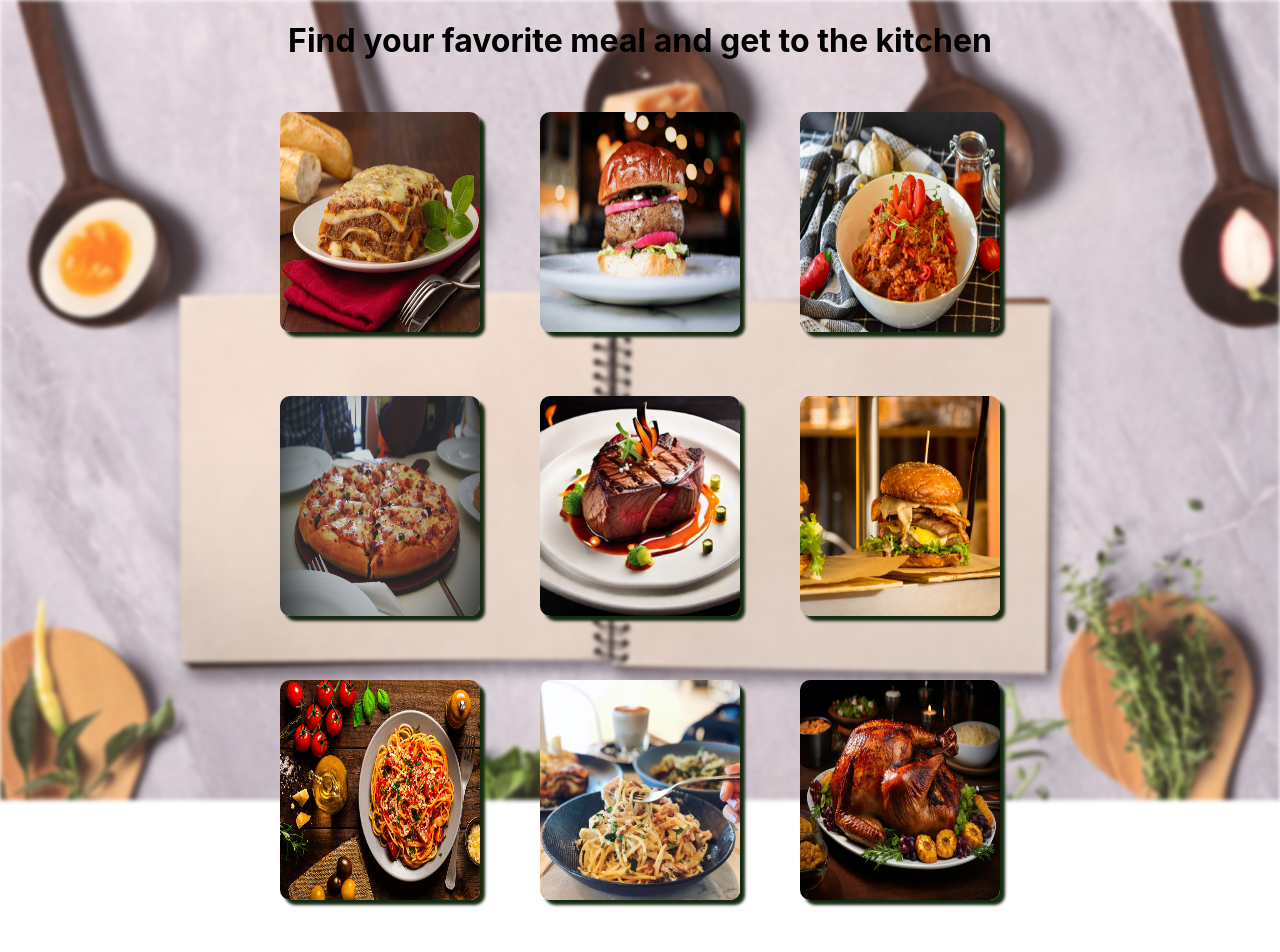
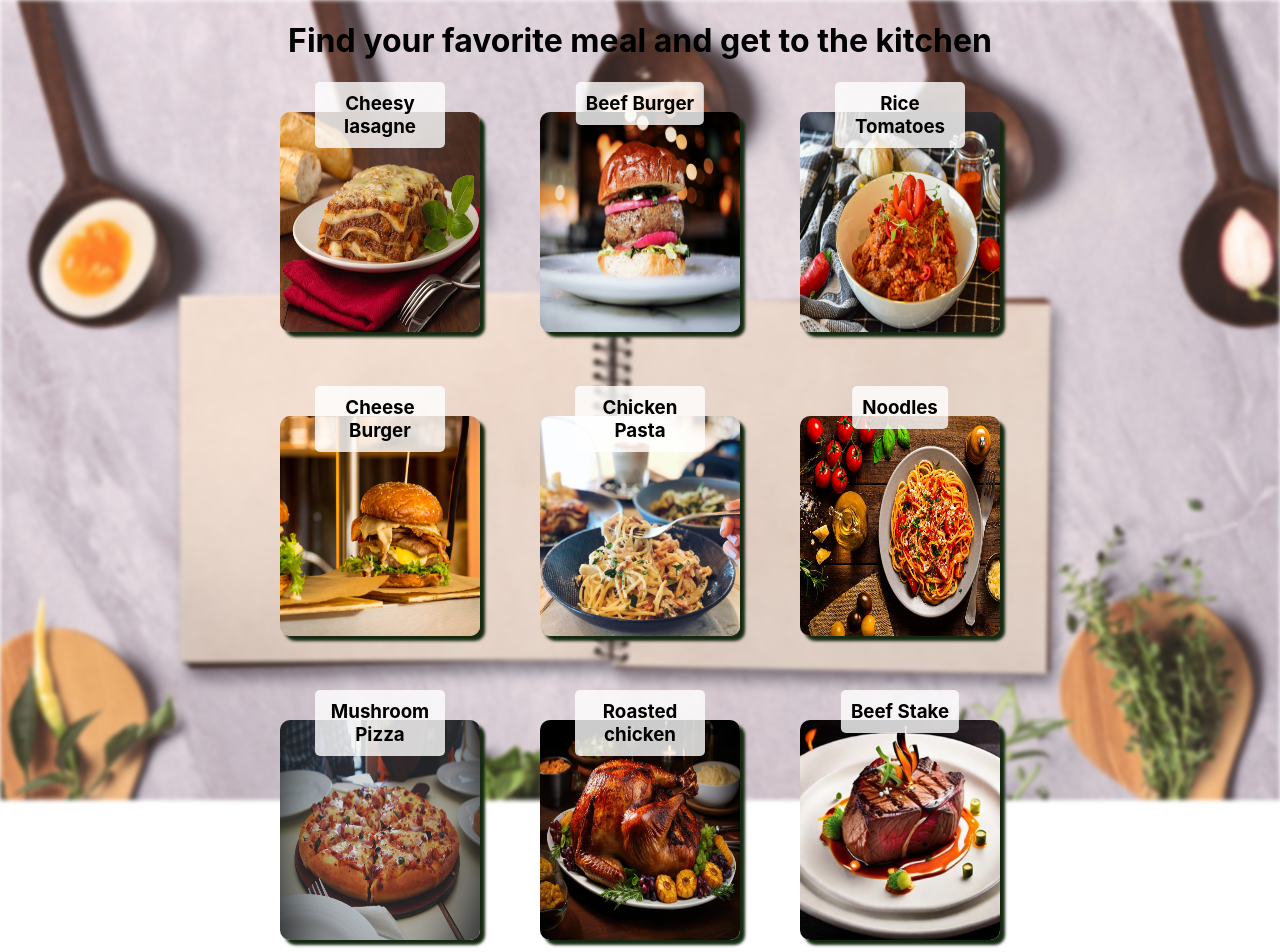
Before and after one commit to MellowMokoen/recipe-book, a React (Create React App) app: page / in a window 1280 px wide. Shown: the top 952 px of the page. Built offline with nearby package versions, Linux system fonts and the light colour scheme.

Commit message:
Added the im container and styled row

```diff
--- a/src/RecipeListPage.css
+++ b/src/RecipeListPage.css
@@ -32,3 +32,34 @@ img {
     box-shadow: 5px 5px 3px rgb(21, 41, 17);
 
 }
+
+
+.row {
+    display: flex;
+    justify-content: center;
+    align-items: center;
+}
+
+@media (max-width: 768px) {
+    .row {
+        flex-direction: column;
+
+    }
+}
+
+.image-container {
+    position: relative;
+    margin-bottom: 20px;
+
+}
+
+.image-container h3 {
+    position: absolute;
+    top: 0;
+    left: 50%;
+    transform: translateX(-50%);
+    background-color: rgba(255, 255, 255, 0.8);
+    padding: 10px;
+    margin: 0;
+    border-radius: 5px;
+}
--- a/src/RecipeListPage.js
+++ b/src/RecipeListPage.js
@@ -14,23 +14,77 @@ export default function() {
     return (
     <div>
         <h1>Find your favorite meal and get to the kitchen</h1>
-         <div className = "row">
-            <div className="col-md-4 beef-row">
-            <img src= {lasagne} alt="lasagne"/>
-            <img src= {beef} alt="beef burger"/>
-            <img src= {rice}  alt="rice tomatoes"/>
+
+      <div className="row">
+        <div className="col-md-4">
+          <div className="image-container">
+             <h3>Cheesy lasagne</h3>
+            <img src={lasagne} alt="lasagne" />
           </div>
-            <div className="col-md-4 pizza-row">
-            <img src= {pizza} alt="pizza"/>
-            <img src= {stake} alt="beef stake"/>
-            <img src= {cheese} alt="cheese burger"/>
         </div>
-            <div className="col-md-4 chicken-row">
-            <img src= {noodles} alt="noodles"/>
-            <img src= {pasta} alt="chicken pasta"/>
-            <img src= {chicken} alt="full roasted chicken"/>
+
+        <div className="col-md-4">
+          <div className="image-container">
+             <h3>Beef Burger</h3>
+            <img src={beef} alt="beef burger" />
+          </div>
+        </div>
+
+        <div className="col-md-4">
+          <div className="image-container">
+            <h3>Rice Tomatoes</h3>
+            <img src={rice} alt="rice tomatoes" />
           </div>
         </div>
       </div>
+
+      <div className="row">
+        <div className="col-md-4">
+         <div className="image-container">
+            <h3>Cheese Burger</h3>
+           <img src={cheese} alt="Cheese burger" />
+          </div>
+        </div>
+
+       <div className="col-md-4">
+        <div className="image-container">
+          <h3>Chicken Pasta</h3>
+          <img src={pasta} alt="Chicken Pasta" />
+        </div>
+       </div>
+
+       <div className="col-md-4">
+        <div className="image-container">
+          <h3>Noodles</h3>
+          <img src={noodles} alt="Noodles" />
+        </div>
+       </div>
+      </div>
+
+      <div className="row">
+        <div className="col-md-4">
+         <div className="image-container">
+           <h3>Mushroom Pizza</h3>
+           <img src={pizza} alt="Mushroom Pizza" />
+         </div>
+        </div>
+
+       <div className="col-md-4">
+          <div className="image-container">
+            <h3>Roasted chicken</h3>
+            <img src={chicken} alt="Full roasted chicken" />
+          </div>
+        </div>
+
+        <div className="col-md-4">
+          <div className="image-container">
+             <h3>Beef Stake</h3>
+             <img src={stake} alt="rice tomatoes" />
+          </div>
+        </div>
+      </div>
+
+    </div>
   );
+
 }
```
Lines whose indentation alone changed are shown as unchanged.
